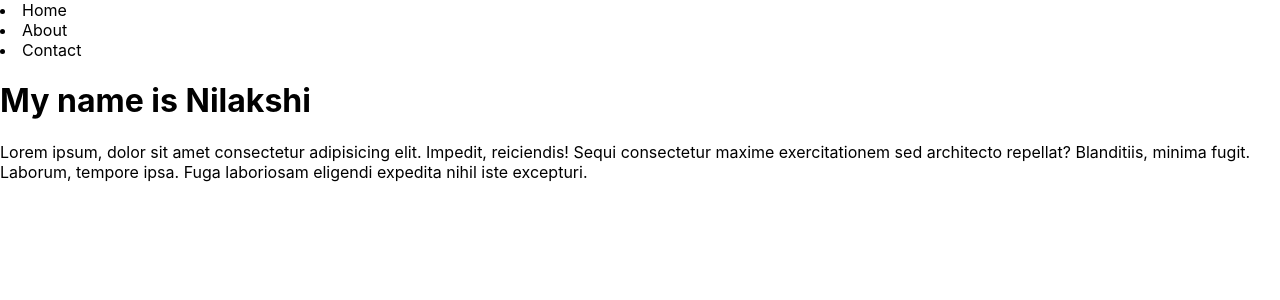
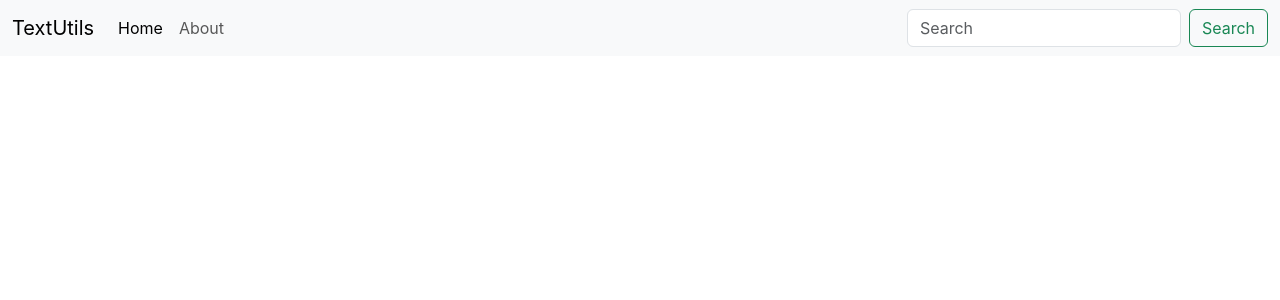
Before and after one commit to Nilakshi2006/TextUtils-React, a React (Create React App) app: page / in a window 1280 px wide. Shown: the top 300 px of the page. Built offline with nearby package versions, Linux system fonts and the light colour scheme.

Commit message:
Day 2 of React

```diff
--- a/public/index.html
+++ b/public/index.html
@@ -24,6 +24,9 @@
       work correctly both with client-side routing and a non-root public URL.
       Learn how to configure a non-root public URL by running `npm run build`.
     -->
+
+    <!-- Bootstrap CSS  copied from Bootstrap official website-->
+       <link href="https://cdn.jsdelivr.net/npm/bootstrap@5.3.8/dist/css/bootstrap.min.css" rel="stylesheet" integrity="sha384-sRIl4kxILFvY47J16cr9ZwB07vP4J8+LH7qKQnuqkuIAvNWLzeN8tE5YBujZqJLB" crossorigin="anonymous">
     <title>React App</title>
   </head>
   <body>
@@ -39,5 +42,8 @@
       To begin the development, run `npm start` or `yarn start`.
       To create a production bundle, use `npm run build` or `yarn build`.
     -->
+
+    <!-- Bootstrap JS Bundle with Popper copied from Bootstrap official website -->
+    <script src="https://cdn.jsdelivr.net/npm/bootstrap@5.3.8/dist/js/bootstrap.bundle.min.js" integrity="sha384-FKyoEForCGlyvwx9Hj09JcYn3nv7wiPVlz7YYwJrWVcXK/BmnVDxM+D2scQbITxI" crossorigin="anonymous"></script>
   </body>
 </html>
--- a/src/App.js
+++ b/src/App.js
@@ -1,16 +1,30 @@
-
 import './App.css';
-let Intro="My name is Nilakshi";
 function App() {
   return (
 <>
-<nav>
-  <li>Home</li>
-  <li>About</li>
-  <li>Contact</li>
+<nav className="navbar navbar-expand-lg bg-body-tertiary">
+  <div className="container-fluid">
+    <a className="navbar-brand" href="/">TextUtils</a>
+    <button className="navbar-toggler" type="button" data-bs-toggle="collapse" data-bs-target="#navbarSupportedContent" aria-controls="navbarSupportedContent" aria-expanded="false" aria-label="Toggle navigation">
+      <span className="navbar-toggler-icon"></span>
+    </button>
+    <div className="collapse navbar-collapse" id="navbarSupportedContent">
+      <ul className="navbar-nav me-auto mb-2 mb-lg-0">
+        <li className="nav-item">
+          <a className="nav-link active" aria-current="page" href="/">Home</a>
+        </li>
+        <li className="nav-item">
+          <a className="nav-link" href="/">About</a>
+        </li>
+
+      </ul>
+      <form className="d-flex" role="search">
+        <input className="form-control me-2" type="search" placeholder="Search" aria-label="Search"/>
+        <button className="btn btn-outline-success" type="submit">Search</button>
+      </form>
+    </div>
+  </div>
 </nav>
-<h1>{Intro}</h1>
-<p>Lorem ipsum, dolor sit amet consectetur adipisicing elit. Impedit, reiciendis! Sequi consectetur maxime exercitationem sed architecto repellat? Blanditiis, minima fugit. Laborum, tempore ipsa. Fuga laboriosam eligendi expedita nihil iste excepturi.</p>
 </>
   );
 }
```
